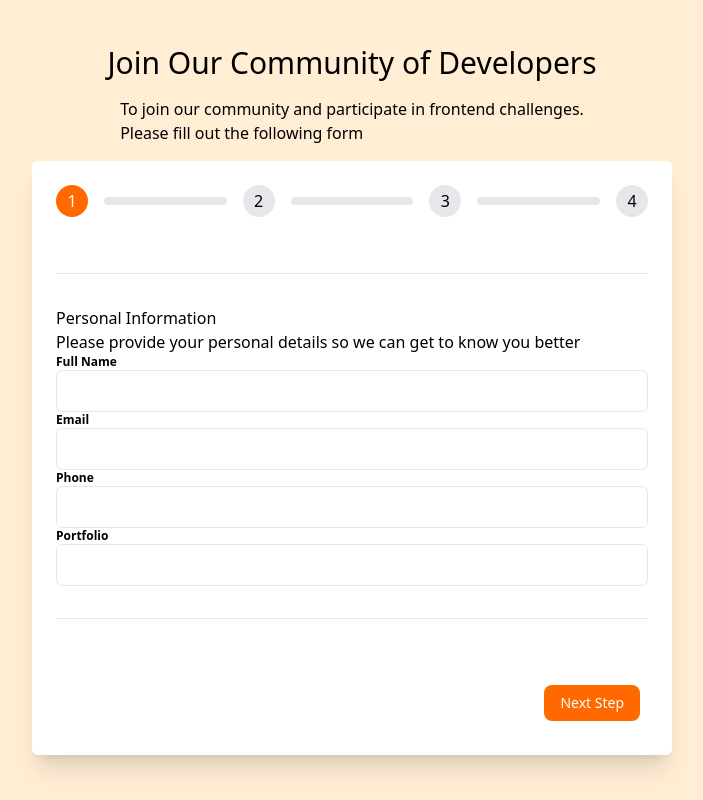
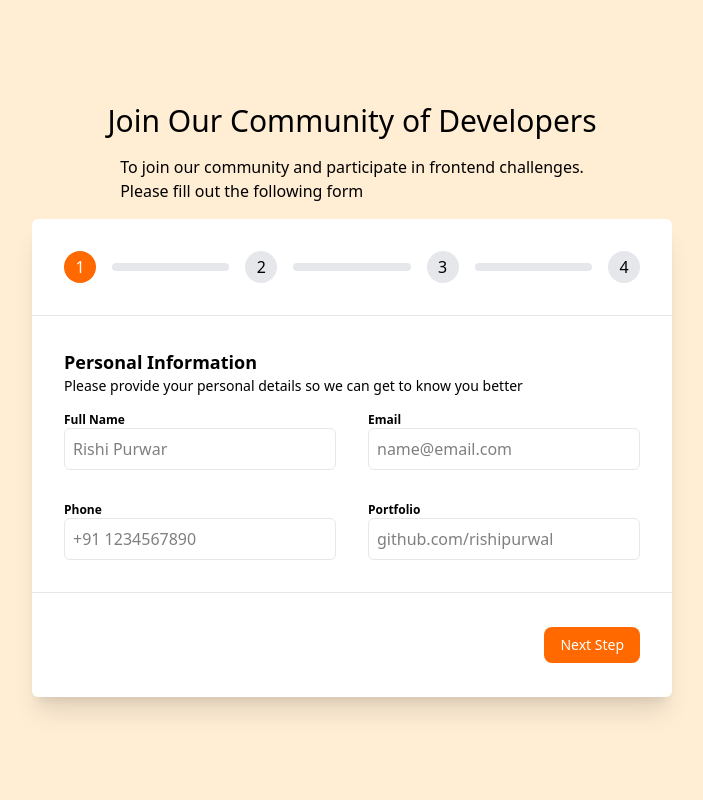
Before and after one commit to floroz/multi-stepper-form-vue, a Vue app: page / in a window 1280 px wide. Shown: the whole page, without its empty margins (288-991 px from the left). Built offline with nearby package versions, Linux system fonts and the light colour scheme.

Commit message:
fix: layout proportions

```diff
--- a/src/components/MultiFormFooter.vue
+++ b/src/components/MultiFormFooter.vue
@@ -23,6 +23,7 @@ const isLast = computed(() => activeStep == maxSteps);
         'opacity-0': activeStep === 1,
         'pointer-events-none': activeStep === 1,
       }"
+      :tabindex="activeStep === 1 ? -1 : 0"
     >
       {{ previousButtonText }}
     </button>
--- a/src/components/MultiFormPersonalInfo.vue
+++ b/src/components/MultiFormPersonalInfo.vue
@@ -1,14 +1,17 @@
 <script setup lang="ts"></script>
 
 <template>
-  <section class="my-8 border-y-1 border-gray-200 mx-6 py-8">
-    <h3>Personal Information</h3>
-    <p>Please provide your personal details so we can get to know you better</p>
+  <section class="border-y-1 border-gray-200 p-8">
+    <h3 class="text-lg font-bold">Personal Information</h3>
+    <p class="mb-4 text-sm">
+      Please provide your personal details so we can get to know you better
+    </p>
 
-    <div class="grid grid-col-2">
+    <div class="grid grid-cols-2 grid-rows-1 gap-8">
       <div class="flex flex-col">
         <label for="" class="text-xs font-bold">Full Name</label>
         <input
+          placeholder="Rishi Purwar"
           type="text"
           class="rounded-md border-1 border-gray-200 p-2 text-black"
         />
@@ -16,6 +19,7 @@
       <div class="flex flex-col">
         <label for="" class="text-xs font-bold">Email</label>
         <input
+          placeholder="name@email.com"
           type="text"
           class="rounded-md border-1 border-gray-200 p-2 text-black"
         />
@@ -23,6 +27,7 @@
       <div class="flex flex-col">
         <label for="" class="text-xs font-bold">Phone</label>
         <input
+          placeholder="+91 1234567890"
           type="text"
           class="rounded-md border-1 border-gray-200 p-2 text-black"
         />
@@ -30,6 +35,7 @@
       <div class="flex flex-col">
         <label for="" class="text-xs font-bold">Portfolio</label>
         <input
+          placeholder="github.com/rishipurwal"
           type="text"
           class="rounded-md border-1 border-gray-200 p-2 text-black"
         />
--- a/src/components/MultiFormStepper.vue
+++ b/src/components/MultiFormStepper.vue
@@ -14,7 +14,7 @@ const steps = computed<number[]>(() =>
 </script>
 
 <template>
-  <div class="w-full flex p-6 gap-x-4 items-center justify-center">
+  <div class="w-full flex p-8 gap-x-4 items-center justify-center">
     <template v-for="step in steps">
       <div
         class="rounded-full min-w-8 min-h-8 bg-gray-200 flex justify-center items-center"
--- a/src/components/MultiStepForm.vue
+++ b/src/components/MultiStepForm.vue
@@ -24,7 +24,7 @@ function onPreviousClick() {
 </script>
 
 <template>
-  <div class="bg-white min-h-1/2 min-w-1/2 shadow-xl rounded-md">
+  <div class="bg-white min-w-1/2 max-w-44 h-1/2 shadow-xl rounded-md">
     <MultiFormStepper :max-steps="maxSteps" :active-step="activeStep" />
     <Transition>
       <KeepAlive>
```
